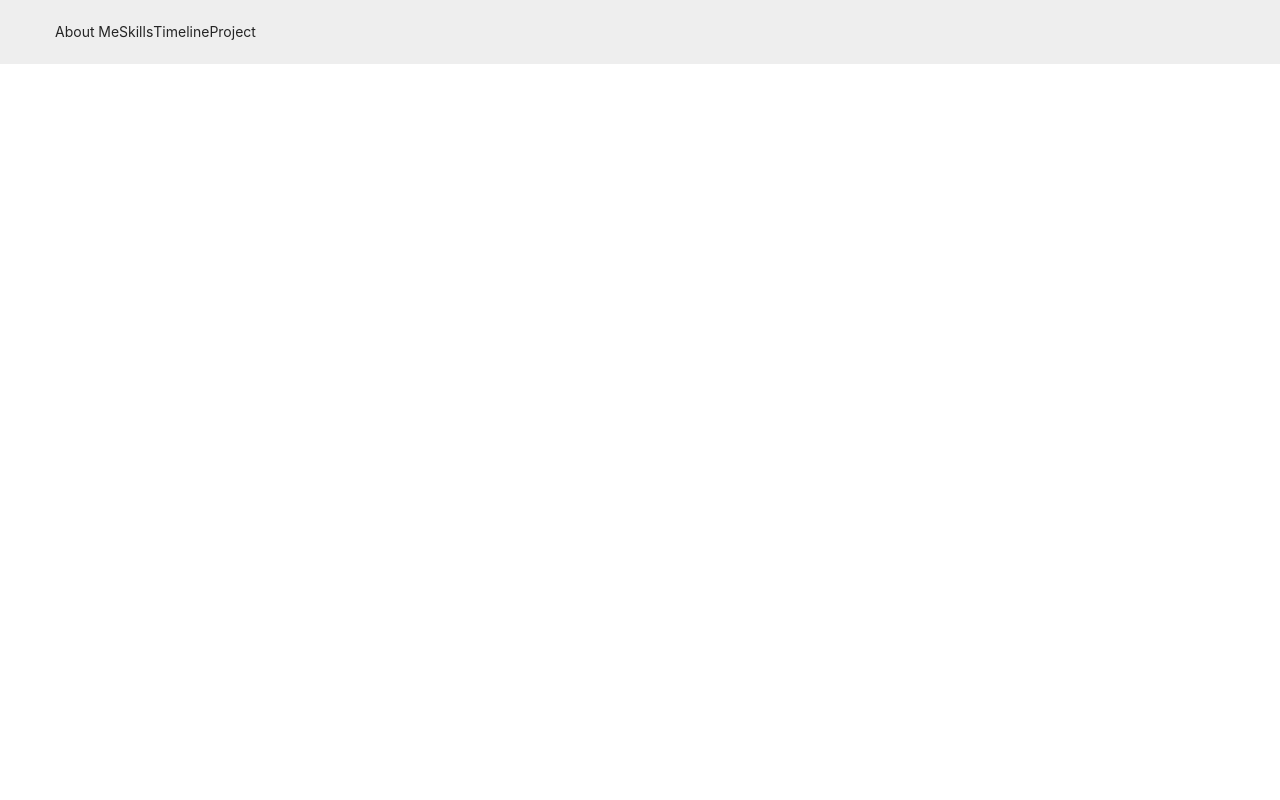
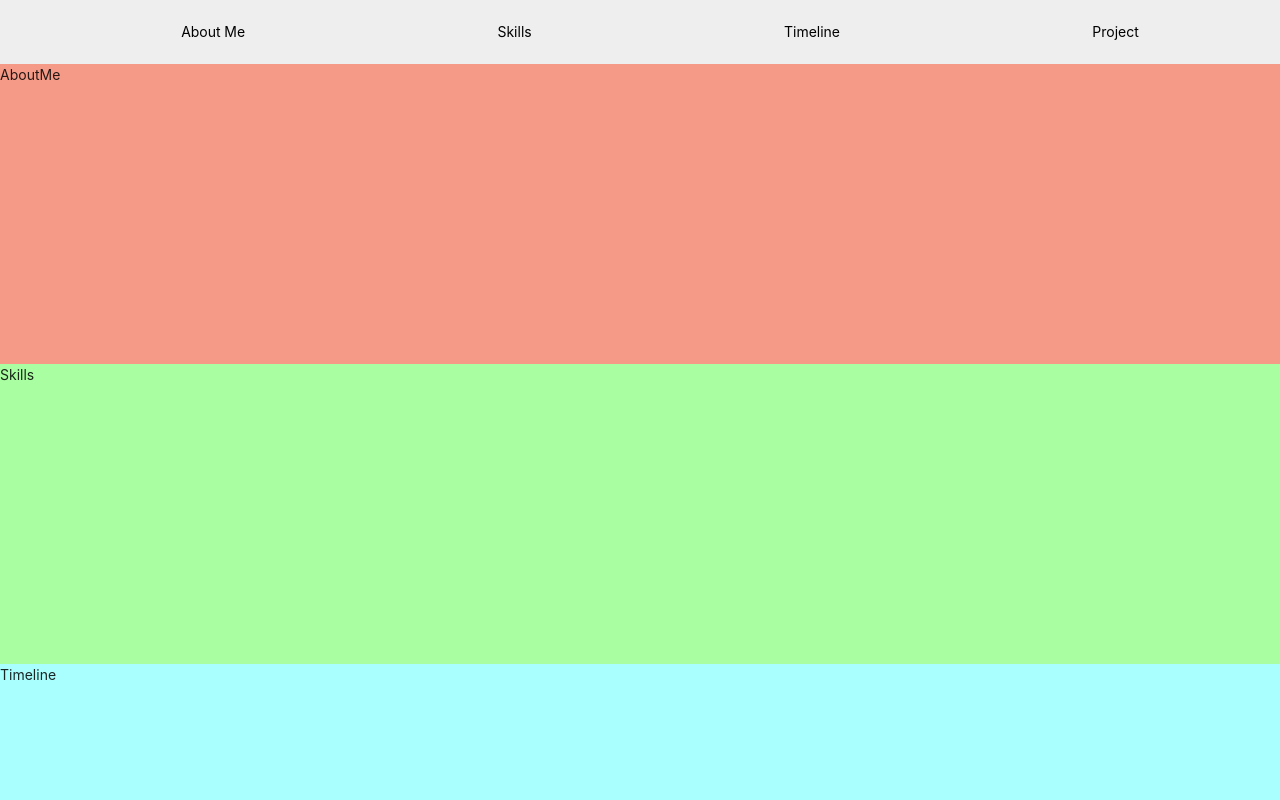
Before and after one commit to jiwon9412/myreact, a React (Create React App) app: page /board in a window 1280 px wide. Shown: the top 800 px of the page. Built offline with nearby package versions, Linux system fonts and the light colour scheme.

Commit message:
header menulist update, content div setting

```diff
--- a/src/App.js
+++ b/src/App.js
@@ -1,36 +1,61 @@
 import React from 'react';
-import {BrowserRouter} from 'react-router-dom';
-import {Layout} from 'antd'
-import styled from 'styled-components'
+import { BrowserRouter } from 'react-router-dom';
+import { Layout } from 'antd';
+import styled from 'styled-components';
 
-import MenuList from './components/atoms/menuList'
+import MenuList from './components/atoms/menuList';
 
-import menuListData from './assets/menulist.json'
+import menuListData from './assets/menulist.json';
 
 function App() {
+  return (
+    <div className="App">
+      <Layout>
+        <AppHeader>
+          <MenuList data={menuListData} />
+        </AppHeader>
 
-  return (
-
-    <div className="App">
-      <AppLayout>
-        <AppHeader><MenuList data={menuListData}/></AppHeader>
-      </AppLayout>
-
+        <AppContent>
+          <AboutMeDiv>AboutMe</AboutMeDiv>
+          <SkillsDiv>Skills</SkillsDiv>
+          <TimelineDiv>Timeline</TimelineDiv>
+          <ProjectDiv>Project</ProjectDiv>
+        </AppContent>
+      </Layout>
     </div>
   );
 }
-const {Header, Content, Footer} = Layout;
+const { Header, Content, Footer } = Layout;
 
-const AppLayout = styled(Layout)`
-
+const AppHeader = styled(Header)`
+  background: #eee;
+  height: 64px;
+  padding: 0 15px;
+  text-align: center;
 `;
 
-const AppHeader = styled(Header)`
-  background : #eee;
-  height : 64px;
-  padding : 0 15px;
-  text-align : center;
+const AppContent = styled(Content)`
+  background: #fff;
+`;
 
+const AboutMeDiv = styled.div`
+  background: #f59a86;
+  height: 300px;
+`;
+
+const SkillsDiv = styled.div`
+  background: #a8fea1;
+  height: 300px;
+`;
+
+const TimelineDiv = styled.div`
+  background: #a9fffe;
+  height: 300px;
+`;
+
+const ProjectDiv = styled.div`
+  background: #edd3ff;
+  height: 300px;
 `;
 
 export default App;
--- a/src/components/atoms/menuList/index.js
+++ b/src/components/atoms/menuList/index.js
@@ -1,23 +1,31 @@
-import React from "react";
-import styled from 'styled-components'
+import React from 'react';
+import styled from 'styled-components';
 
-export default function MenuList ({data = []}) {
-    data.map((item) => {
-        console.log(item.menuNm);
-    })
-    return <div>
-        <MenuUl>
+export default function MenuList({ data = [] }) {
+  return (
+    <div>
+      <MenuUl>
         {data.map((item) => {
-            return(
-            <li>{item.menuNm}</li>
-            )
+          return (
+            <li>
+              <a className="item" href={item.value}>
+                {item.menuNm}
+              </a>
+            </li>
+          );
         })}
-        </MenuUl>
+      </MenuUl>
     </div>
-
+  );
 }
 
 const MenuUl = styled.ul`
-    list-style : none;
-    display : flex;
+  list-style: none;
+  display: flex;
+  justify-content: space-around;
+
+  .item {
+    cursor: pointer;
+    color: #000000;
+  }
 `;
```
